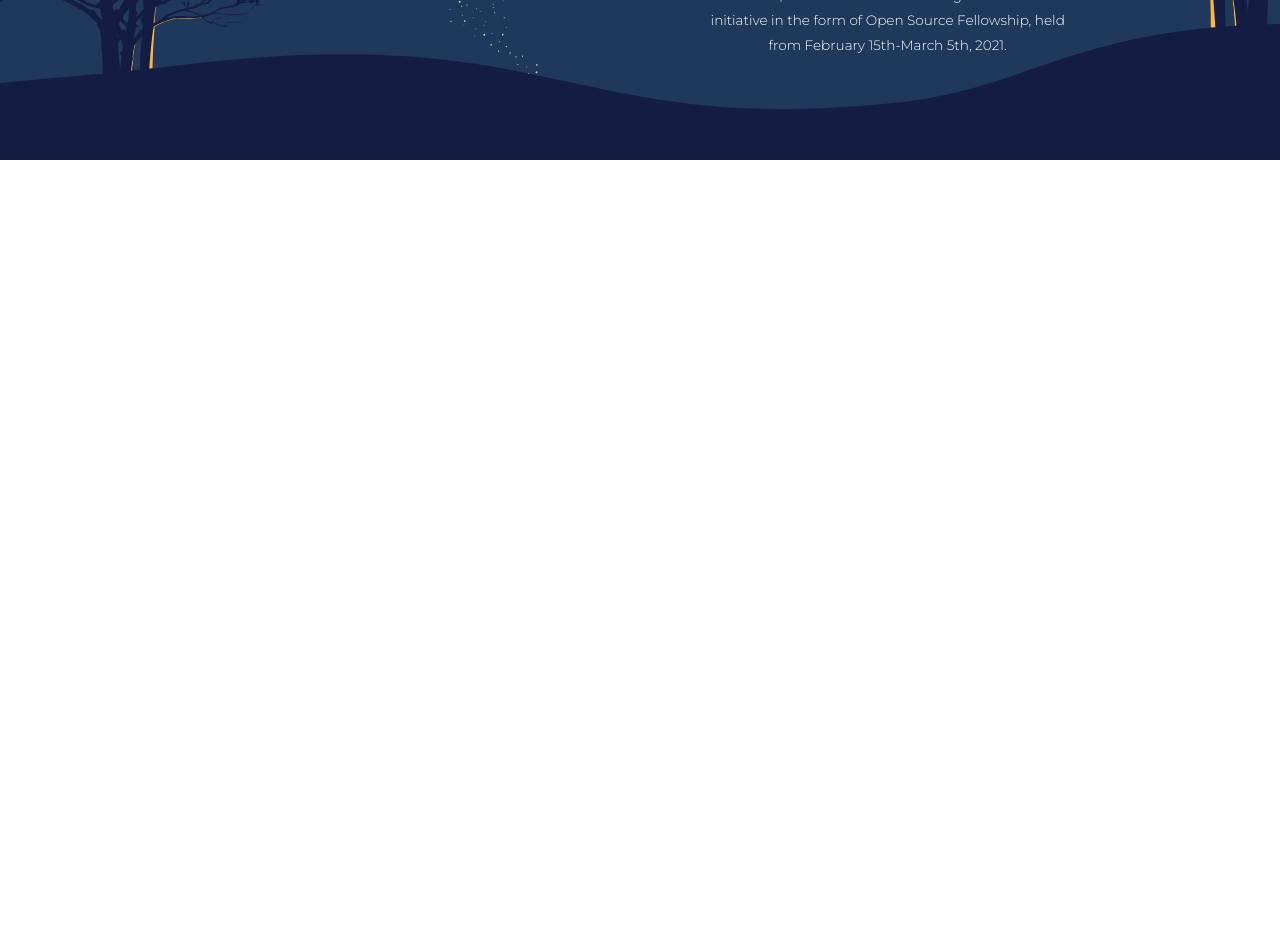
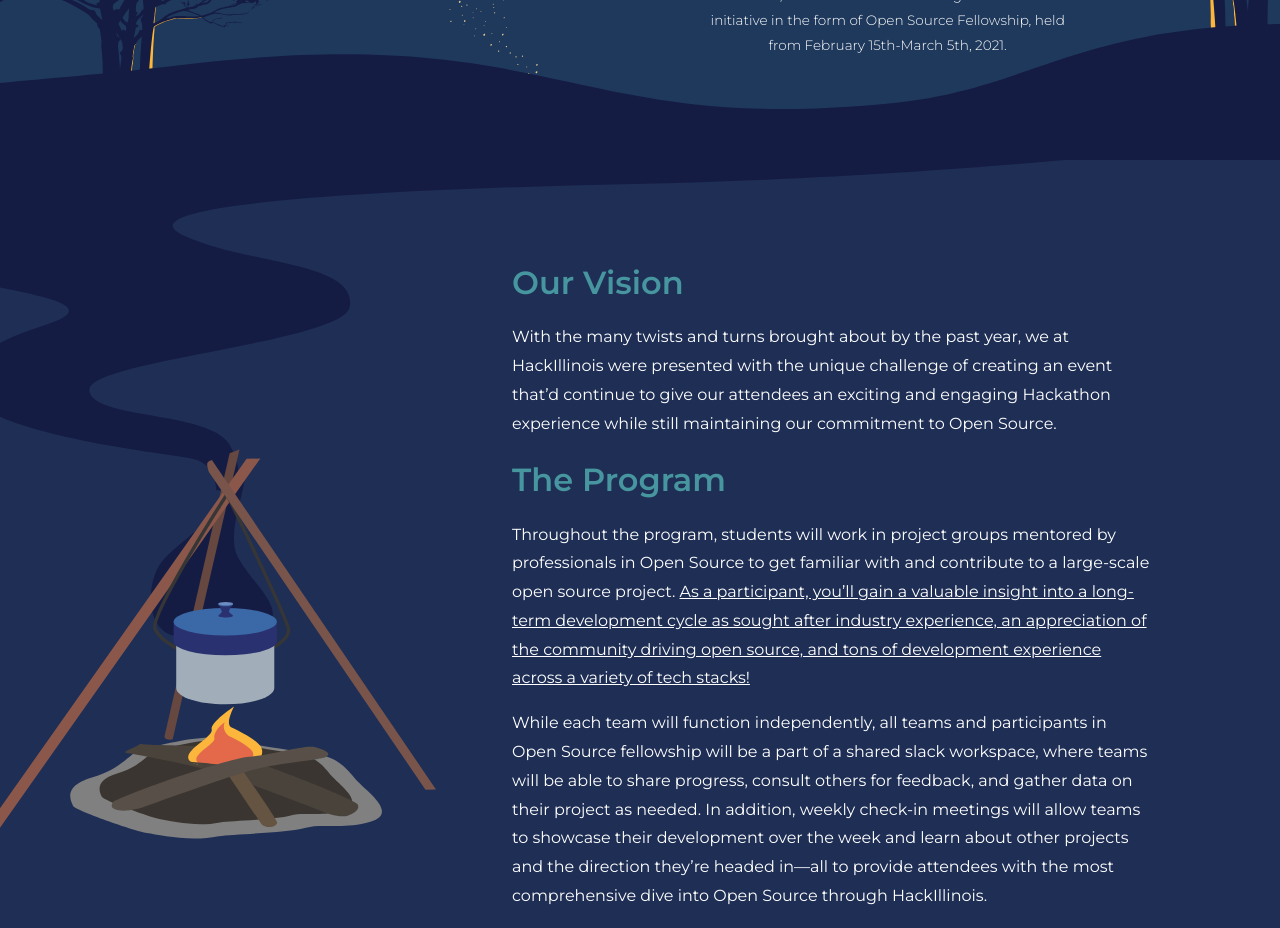
Before and after one commit to HackIllinois/os-fellowship-site, a React (Create React App) app: page / in a window 1280 px wide. Shown: the part 640-1568 px from the top of the page. Before the commit the page ends 800 px from the top, so only its background shows below. Built offline with nearby package versions, Linux system fonts and the light colour scheme.

Commit message:
Add event info section with support for >= laptop screen sizes

```diff
--- a/src/index.css
+++ b/src/index.css
@@ -8,8 +8,3 @@ body {
 code {
   font-family: source-code-pro, Menlo, Monaco, Consolas, 'Courier New', monospace;
 }
-
-/* TODO: temporary, remove when more sections are added to home page */
-html, body, #root {
-  height: 100%;
-}
--- a/src/pages/Home/EventInfo/index.tsx
+++ b/src/pages/Home/EventInfo/index.tsx
@@ -4,8 +4,37 @@ import LANDSCAPE_CONT from 'assets/home/event_info/landscape_continued.svg';
 import styles from './styles.module.scss';
 
 const EventInfo: React.FC = () => (
-  <div className={styles.home}>
-    <div className={styles.bottomLandscape} style={{ backgroundImage: `url(${LANDSCAPE_CONT})` }} />
+  <div className={styles.eventInfo}>
+    <img className={styles.landscapeContinued} src={LANDSCAPE_CONT} alt="" />
+
+    <div className={styles.content}>
+      <h1>Our Vision</h1>
+      <p>
+        With the many twists and turns brought about by the past year, we at HackIllinois were
+        presented with the unique challenge of creating an event that’d continue to give our attendees
+        an exciting and engaging Hackathon experience while still maintaining our commitment to
+        Open Source.
+      </p>
+
+      <h1>The Program</h1>
+      <p>
+        Throughout the program, students will work in project groups mentored by professionals in
+        Open Source to get familiar with and contribute to a large-scale open source project.&nbsp;
+        <u>
+          As a participant, you’ll gain a valuable insight into a long-term development cycle as sought
+          after industry experience, an appreciation of the community driving open source, and tons of
+          development experience across a variety of tech stacks!
+        </u>
+      </p>
+      <p>
+        While each team will function independently, all teams and participants in Open Source
+        fellowship will be a part of a shared slack workspace, where teams will be able to share
+        progress, consult others for feedback, and gather data on their project as needed. In
+        addition, weekly check-in meetings will allow teams to showcase their development over the
+        week and learn about other projects and the direction they’re headed in—all to provide
+        attendees with the most comprehensive dive into Open Source through HackIllinois.
+      </p>
+    </div>
   </div>
 );
 
--- a/src/pages/Home/EventInfo/styles.module.scss
+++ b/src/pages/Home/EventInfo/styles.module.scss
@@ -0,0 +1,36 @@
+.eventInfo {
+  position: relative;
+  margin-top: -26px;
+  padding-top: 1px;
+  min-height: 55vw;
+
+  .landscapeContinued {
+    position: absolute;
+    top: 0;
+
+    width: 90%;
+    max-width: 1600px;
+  }
+
+  .content {
+    position: relative;
+    z-index: 1;
+
+    padding-bottom: 1px;
+    margin-top: 10vw;
+    margin-left: 40%;
+    margin-right: 10%;
+
+    h1 {
+      color: #46959F;
+      font-weight: 600;
+      font-size: 2em;
+    }
+
+    p {
+      color: white;
+      font-size: 1em;
+      line-height: 1.8em;
+    }
+  }
+}
--- a/src/pages/Home/Hero/styles.module.scss
+++ b/src/pages/Home/Hero/styles.module.scss
@@ -8,8 +8,7 @@
   position: relative;
 
   width: 100%;
-  height: 100%; // TODO: replace with height: 100vh when more sections are added to home page
-  background-color: #1E2E55; // TODO: can remove this after doing above
+  height: 100vh;
 
   overflow: hidden;
   user-select: none;
--- a/src/pages/Home/index.tsx
+++ b/src/pages/Home/index.tsx
@@ -1,14 +1,14 @@
 import React from 'react';
 
 import Hero from './Hero';
-// import EventInfo from './EventInfo';
+import EventInfo from './EventInfo';
 
 import styles from './styles.module.scss';
 
 const Home: React.FC = () => (
   <div className={styles.home}>
     <Hero />
-    {/* <EventInfo /> */}
+    <EventInfo />
   </div>
 );
 
--- a/src/pages/Home/styles.module.scss
+++ b/src/pages/Home/styles.module.scss
@@ -1,4 +1,4 @@
 .home {
-  height: 100%; // TODO: temporary, remove when more sections are added to home page
   background-color: #1E2E55;
+  position: relative;
 }
```
Also changed, not shown: src/assets/home/event_info/landscape_continued.svg.
